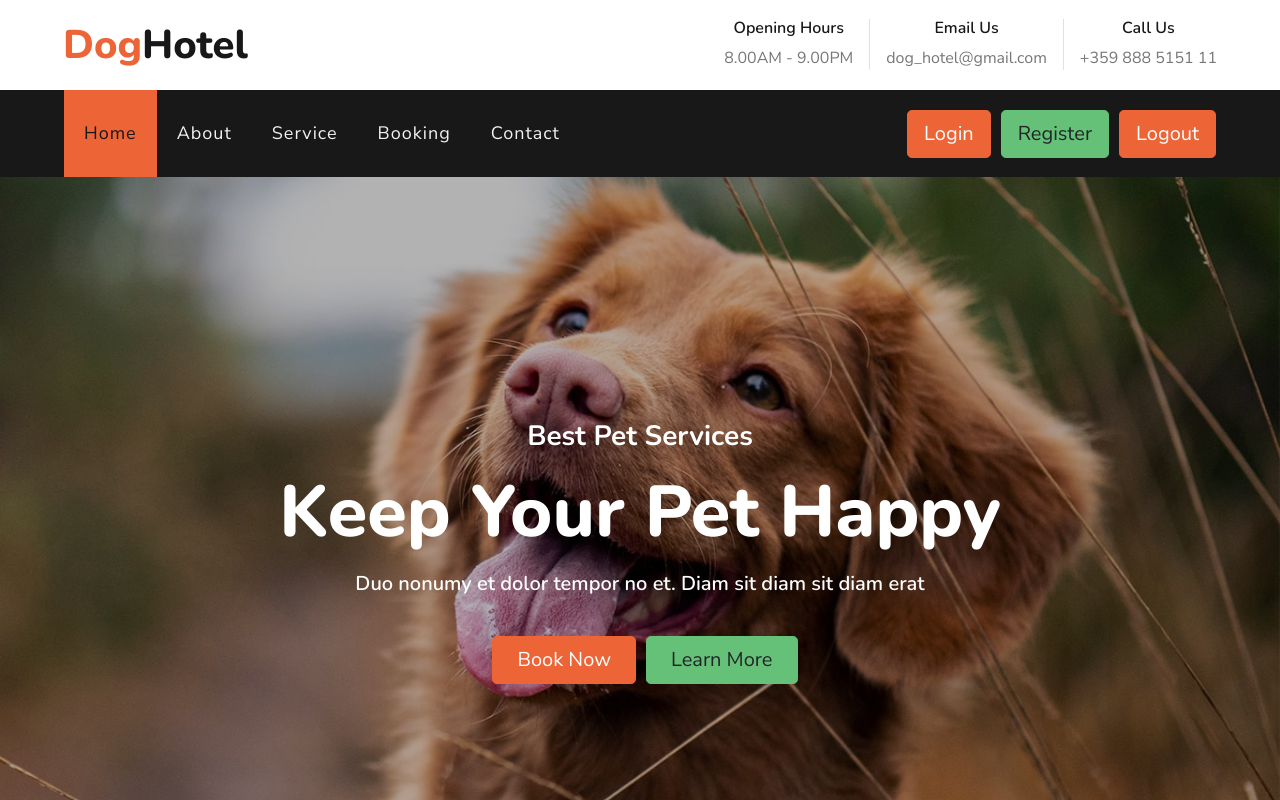
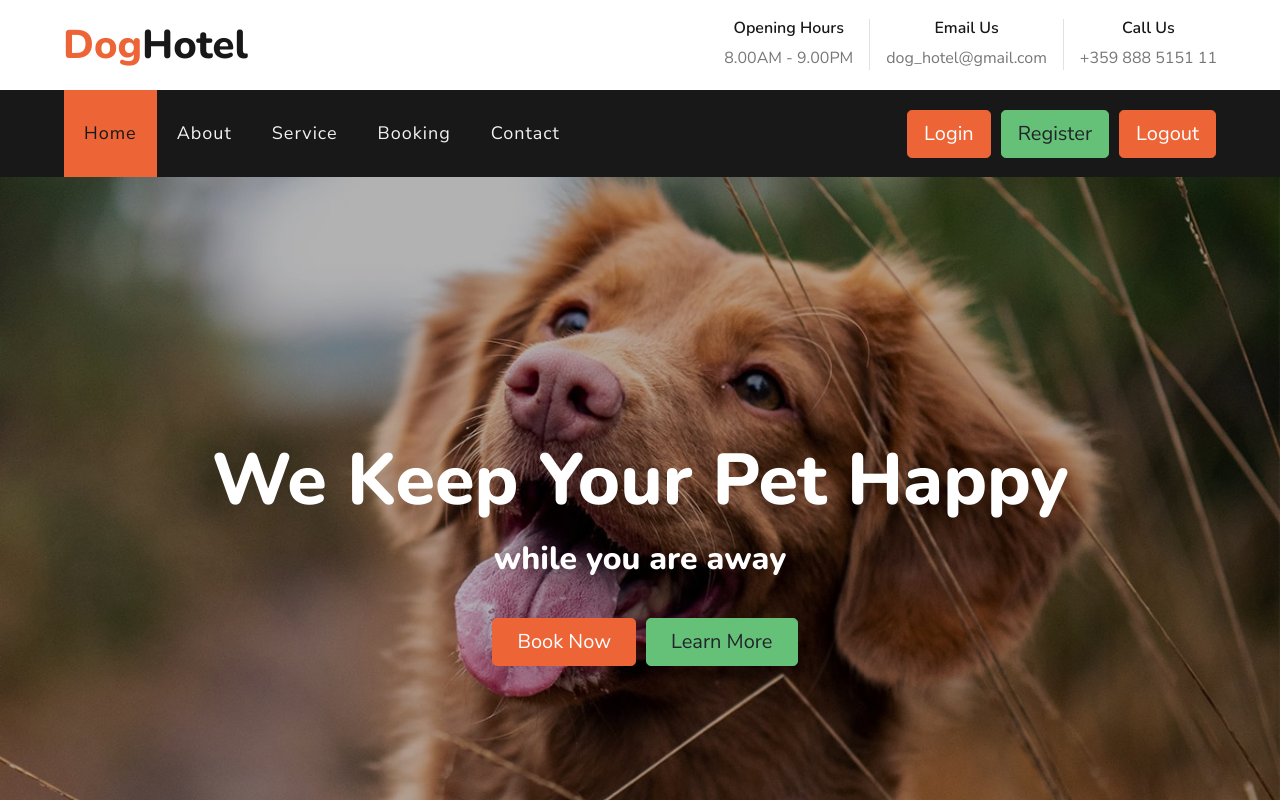
Before and after one commit to sZidarov/MyReactProject, a React (Vite) app in the folder client/: page / in a window 1280 px wide. Shown: the top 800 px of the page. Built offline with nearby package versions, Linux system fonts and the light colour scheme.

Commit message:
changes to home page

```diff
--- a/client/src/components/homePage.jsx
+++ b/client/src/components/homePage.jsx
@@ -7,9 +7,9 @@ export default function Home() {
                         <img className="w-100" src="../../public/img/carousel-2.jpg" alt="Image" />
                         <div className="carousel-caption d-flex flex-column align-items-center justify-content-center">
                             <div className="p-3" style={{maxWidth: '900px'}}> {/* style="max-width: 900px;" */}
-                                <h3 className="text-white mb-3 d-none d-sm-block">Best Pet Services</h3>
-                                <h1 className="display-3 text-white mb-3">Keep Your Pet Happy</h1>
-                                <h5 className="text-white mb-3 d-none d-sm-block">Duo nonumy et dolor tempor no et. Diam sit diam sit diam erat</h5>
+                                {/* <h3 className="text-white mb-3 d-none d-sm-block">Best Pet Services</h3> */}
+                                <h1 className="display-3 text-white mb-3">We Keep Your Pet Happy</h1>
+                                <h2 className="text-white mb-3 d-none d-sm-block">while you are away</h2>
                                 <a href="" className="btn btn-lg btn-primary mt-3 mt-md-4 px-4">Book Now</a>
                                 <a href="" className="btn btn-lg btn-secondary mt-3 mt-md-4 px-4">Learn More</a>
                             </div>
```
